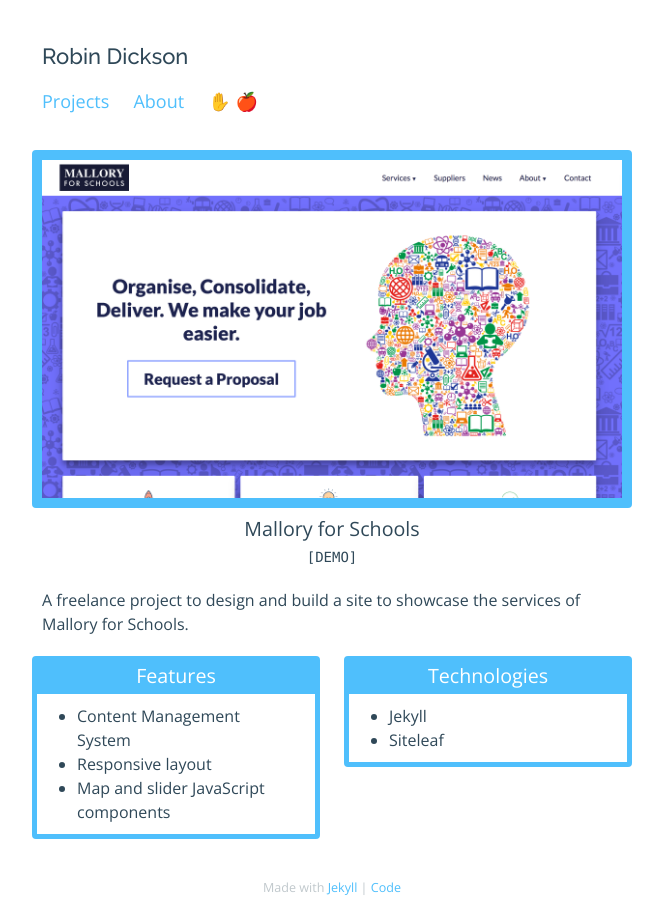
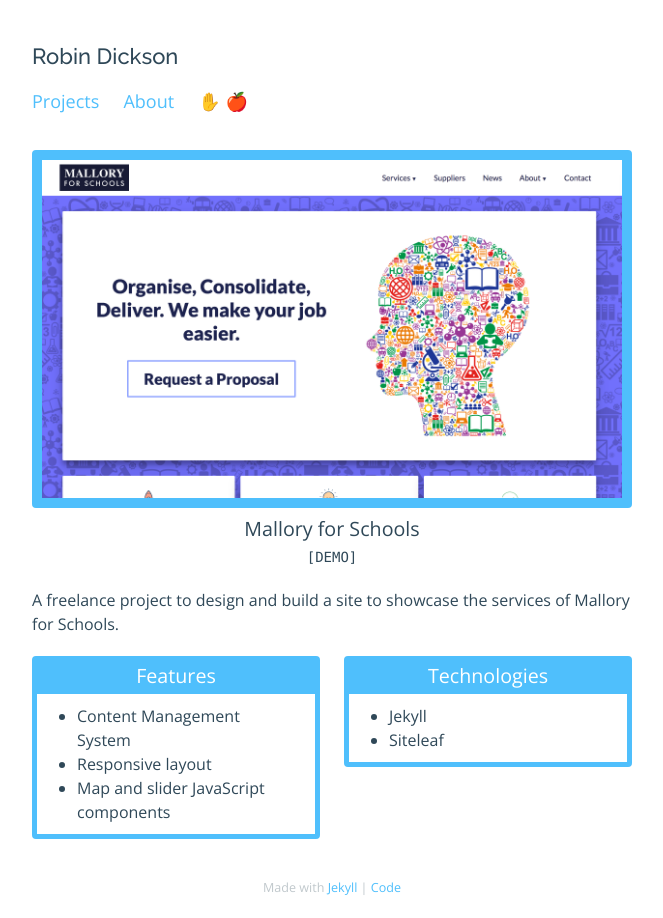
Before and after one commit to rbndickson/rbndickson.github.io, a Jekyll site: the page built from _projects/06-mallory-for-schools.markdown, in a window 1280 px wide. Shown: the whole page, without its empty margins (308-971 px from the left). Built offline with Jekyll 4.4.1, drawn with Linux system fonts in a browser that asks for light colours; nearby versions of some CDN libraries.

Commit message:
feat: Simplify styling

```diff
--- a/_layouts/project.html
+++ b/_layouts/project.html
@@ -19,11 +19,9 @@
     </figcaption>
   </figure>
 
-  <article class="page-article">
-    <p>
-      {{ content }}
-    </p>
-  </article>
+  <section class="project-description">
+    {{ content }}
+  </section>
 
   <section class="project-section">
     <h2>Features</h2>
--- a/_sass/_base.scss
+++ b/_sass/_base.scss
@@ -31,7 +31,7 @@
   font-family: $heading-font-family;
   font-size: 22px;
   font-weight: 500;
-  padding: 10px 0 0 10px;
+  padding: 10px 0 0 0;
 }
 
 h2 {
--- a/_sass/_layout.scss
+++ b/_sass/_layout.scss
@@ -30,12 +30,17 @@
   }
 }
 
+//
+// Navigation
+//
+
 nav ul {
   width: 100%;
+  margin-bottom: 20px;
 
   li {
     display: inline-block;
-    padding: 15px 10px;
+    padding: 15px 20px 15px 0;
     font-size: 18px;
     color: $nav-link-color;
   }
@@ -53,8 +58,12 @@
   display: none;
 }
 
+//
+// Projects
+//
+
 .project-list > li {
-  margin: 20px 10px;
+  margin: 20px 0 40px 0;
 }
 
 figure img {
@@ -65,7 +74,7 @@
   transition: border 0.2s ease-in-out;
 }
 
-.figure-link img:hover {
+.project-list-figure img:hover {
   border: solid 4px $highlight-color-2;
 }
 
@@ -137,7 +146,7 @@
     transition: border 0.2s ease-in-out;
   }
 
-  .figure-link img:hover {
+  .project-list-figure img:hover {
     border: solid 10px $highlight-color-2;
   }
 }
--- a/_sass/_page.scss
+++ /dev/null
@@ -1,9 +0,0 @@
-.page-article {
-  margin: 20px 10px;
-}
-
-.about-image {
-  width: 100px;
-  height: 100px;
-  border-radius: 8px;
-}
--- a/_sass/_project.scss
+++ b/_sass/_project.scss
@@ -1,23 +1,11 @@
-article {
-  margin: 20px 0 0 0;
-
-  p {
+.project-description p {
   margin: 20px 0;
-  }
-
-  > h2 {
-    margin: 5px 0 0 0;
 }
 
 .site-links li {
   display: inline-block;
   font-family: $mono-font-family;
   font-size: $small-font-size;
-  }
-
-  a:hover {
-    color: $highlight-color-1;
-  }
 }
 
 .project-section {
@@ -57,11 +45,11 @@
     border-radius: 4px;
   }
 
-  .project-section:nth-of-type(1) {
+  .project-section:nth-of-type(2) {
     margin: 0 2% 10px 0;
   }
 
-  .project-section:nth-of-type(2) {
+  .project-section:nth-of-type(3) {
     margin: 0 0 10px 2%;
   }
 }
--- a/css/main.scss
+++ b/css/main.scss
@@ -40,5 +40,4 @@
 @import "resets";
 @import "base";
 @import "layout";
-@import "page";
 @import "project";
--- a/index.html
+++ b/index.html
@@ -4,7 +4,7 @@
 <ul class="project-list">
   {% for project in site.projects reversed %}
     <li>
-      <figure class="figure-link">
+      <figure class="project-list-figure">
         <a href="{{ project.url | prepend: site.baseurl }}">
           <img src="/images/{{ project.img }}.png">
         </a>
```
Lines whose indentation alone changed are shown as unchanged.
